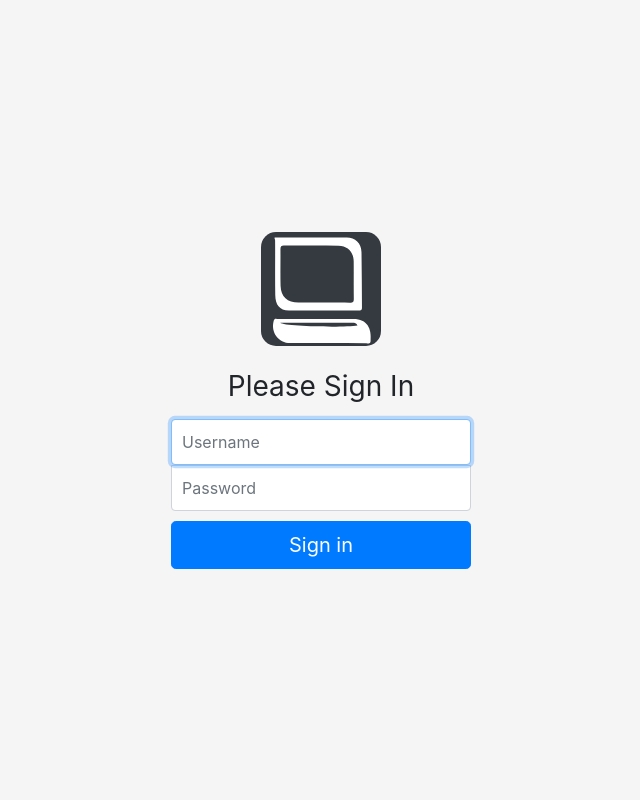
After one commit to andrewixl/reverseproxy, a Django app: template apps/main/templates/main/login.html in a window 1280 px wide. The commit adds this page. Shown: the whole page, without its empty margins (319-959 px from the left). Run offline with Django 3.2, Linux system fonts and the light colour scheme; the template is opened without the code that fills it, so the values that code supplies are empty; parts of the project's set-up code (start-up, migrations or seed data) failed here and were passed over; some libraries are stand-ins or nearby versions.

Commit message:
Added Login Authentication System

```diff
--- a/apps/main/admin.py
+++ b/apps/main/admin.py
@@ -1,5 +1,6 @@
 from django.contrib import admin
-from .models import Config
+from .models import Config, Auth
 
 # Register your models here.
 admin.site.register(Config)
+admin.site.register(Auth)
--- /dev/null
+++ b/apps/main/static/main/css/signin.css
@@ -0,0 +1,48 @@
+html,
+body {
+  height: 100%;
+}
+
+body {
+  display: -ms-flexbox;
+  display: flex;
+  -ms-flex-align: center;
+  align-items: center;
+  padding-top: 40px;
+  padding-bottom: 40px;
+  background-color: #f5f5f5;
+}
+
+.form-signin {
+  width: 100%;
+  max-width: 330px;
+  padding: 15px;
+  margin: auto;
+}
+.form-signin .checkbox {
+  font-weight: 400;
+}
+.form-signin .form-control {
+  position: relative;
+  box-sizing: border-box;
+  height: auto;
+  padding: 10px;
+  font-size: 16px;
+}
+.form-signin .form-control:focus {
+  z-index: 2;
+}
+.form-signin input[type="email"] {
+  margin-bottom: -1px;
+  border-bottom-right-radius: 0;
+  border-bottom-left-radius: 0;
+}
+.form-signin input[type="password"] {
+  margin-bottom: 10px;
+  border-top-left-radius: 0;
+  border-top-right-radius: 0;
+}
+
+.round-corners {
+  border-radius: 15px;
+}
--- /dev/null
+++ b/apps/main/templates/main/login.html
@@ -0,0 +1,34 @@
+<link rel="stylesheet" href="https://maxcdn.bootstrapcdn.com/bootstrap/4.0.0/css/bootstrap.min.css" integrity="sha384-Gn5384xqQ1aoWXA+058RXPxPg6fy4IWvTNh0E263XmFcJlSAwiGgFAW/dAiS6JXm" crossorigin="anonymous">
+{% load static %}
+<link rel="stylesheet" href="{% static 'main/css/signin.css' %}">
+
+<!-- FIX WHERE IT POPS -->
+
+
+<body class="text-center row">
+    <div class="container">
+        <div class="row">
+            <div class="col">
+                {%if messages%}
+                    {%for message in messages%}
+                        <div class="alert alert-primary" role="alert">
+                            <p>{{message}}</p>
+                        </div>
+                    {%endfor%}
+                {%endif%}
+            </div>
+        </div>
+        <div class="row">
+            <form class="form-signin" action='/loginval' method='post'>
+                {%csrf_token%}
+                <img class="mb-4 round-corners" src="{% static 'main/img/awbtech.svg' %}" alt="" width="40%">
+                <h1 class="h3 mb-3 font-weight-normal">Please Sign In</h1>
+                <label for="inputEmail" class="sr-only">Username</label>
+                <input type="text" name="username" id="inputEmail" class="form-control" placeholder="Username" required autofocus>
+                <label for="inputPassword" class="sr-only">Password</label>
+                <input type="password" name="password" id="inputPassword" class="form-control" placeholder="Password" required>
+                <button class="btn btn-lg btn-primary btn-block" type="submit">Sign in</button>
+            </form>
+        </div>
+    </div>
+</body>
--- a/apps/main/urls.py
+++ b/apps/main/urls.py
@@ -5,6 +5,12 @@ urlpatterns = [
     url(r'^$', views.index),
     url(r'^addconfig$', views.addConfig),
     url(r'^update$', views.runUpdate),
+    url(r'^settings$', views.settings),
+    url(r'^addauth$', views.addAuth),
+    url(r'^disableauth$', views.disableAuth),
+    url(r'^login$', views.loginAuth),
+    url(r'^loginval$', views.loginVal),
+    url(r'^logout$', views.logout),
     url(r'^remove/(?P<id>\d+)$', views.removeConfig),
     url(r'^addssl/(?P<id>\d+)$', views.addSSL),
     url(r'^renewssl/(?P<id>\d+)$', views.renewSSL),
--- a/reverseproxy/urls.py
+++ b/reverseproxy/urls.py
@@ -19,5 +19,5 @@ from django.urls import path
 
 urlpatterns = [
     path('admin/', admin.site.urls),
-    url(r'^', include('apps.main.urls'))
+    url(r'^', include('apps.main.urls')),
 ]
```
Also changed, not shown: apps/main/models.py (+46 -1 lines), apps/main/static/main/css/styles.css (added, +45 -0 lines), apps/main/templates/main/index.html (+10 -17 lines), apps/main/templates/main/settings.html (added, +63 -0 lines), apps/main/views.py (+72 -3 lines), apps/main/migrations/0009_auth.py (added), apps/main/static/main/img/awbtech.svg (added), db.sqlite3.
